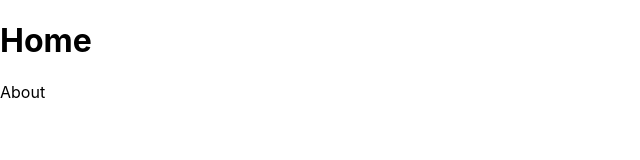
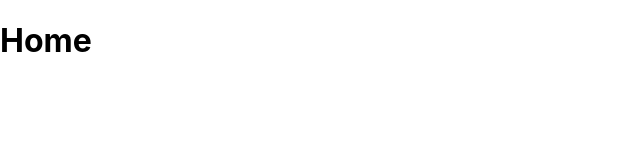
Before and after one commit to RdotSilva/React-NextJS-EventHunt, a Next.js app in the folder event-hunt-frontend/: page / in a window 1280 px wide. Shown: the top 160 px of the page, without its empty margins (0-640 px from the left). Built offline with nearby package versions, Linux system fonts and the light colour scheme.

Commit message:
Update render to show Layout

```diff
--- a/event-hunt-frontend/components/Layout.js
+++ b/event-hunt-frontend/components/Layout.js
@@ -15,6 +15,7 @@ export default function Layout({ title, keywords, description, children }) {
         <meta name="description" content={description} />
         <meta name="keywords" content={keywords} />
       </Head>
+      {children}
     </div>
   );
 }
--- a/event-hunt-frontend/pages/index.js
+++ b/event-hunt-frontend/pages/index.js
@@ -1,10 +1,9 @@
-import Link from "next/link";
+import Layout from "../components/Layout";
 
 export default function Home() {
   return (
-    <div>
+    <Layout>
       <h1>Home</h1>
-      <Link href="/about">About</Link>
-    </div>
+    </Layout>
   );
 }
```
